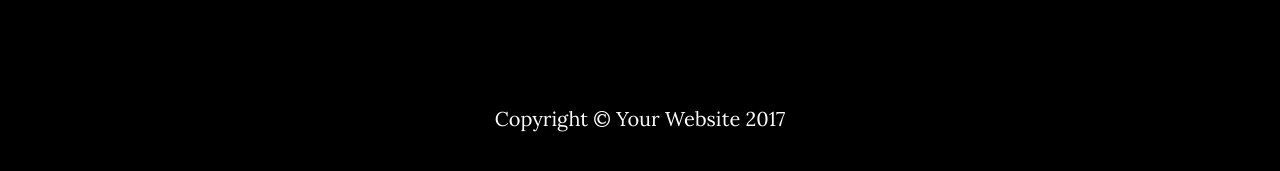
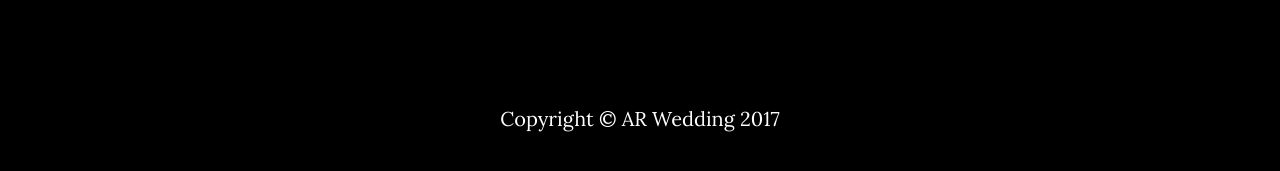
Before and after one commit to gutzrodolfo/arwedding.love, a Jekyll site: the page built from index.html, in a window 1280 px wide and 900 px high, scrolled down 2593 px. Shown: the part 715-886 px from the top of the window. Built offline with Jekyll 4.4.1, drawn with Linux system fonts in a browser that asks for light colours; some of the changed text lies outside the part shown.

Commit message:
AR Wedding Page commit

```diff
--- a/_config.yml
+++ b/_config.yml
@@ -1,5 +1,5 @@
 # Site settings
-title: Grayscale
+title: Alexa and Rudy
 email: your-email@domain.com
 url: https://example.github.io
 description: "Write an awesome description for your new site here. You can edit this line in _config.yml. It will appear in your document head meta (for Google search results) and in your feed.xml site description."
@@ -10,7 +10,7 @@
   links: '#219ab3'
 
 # Footer settings
-footer: Your Website
+footer: AR Wedding
 
 # Social networks usernames (many more available: google-plus, flickr, dribbble, pinterest, instagram, tumblr, linkedin, etc.)
 social:
```
